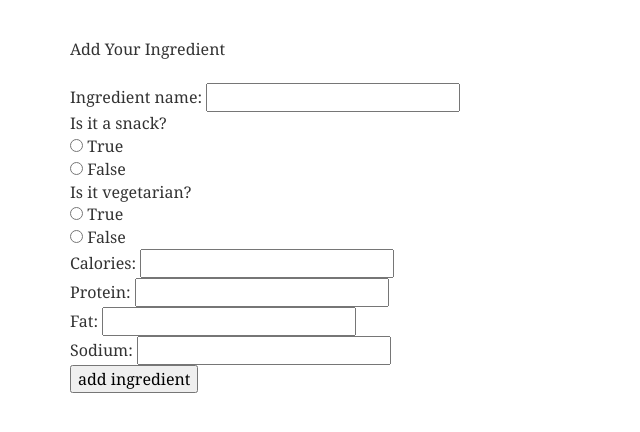
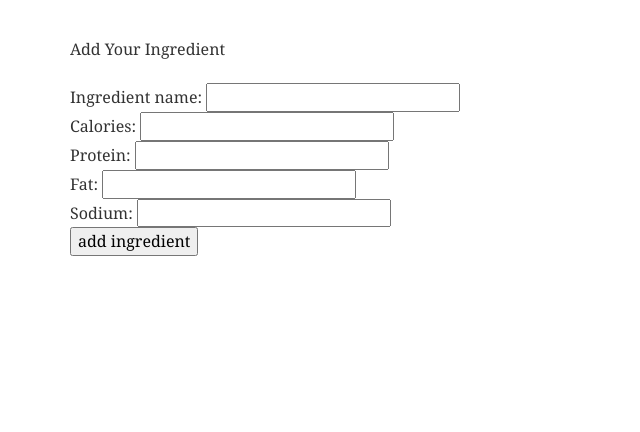
Before and after one commit to ruiqili2/MacroMaster, a Django app: page /polls/add_i/ in a window 1280 px wide. Shown: the part 57-489 px from the top of the page, without its empty margins (0-640 px from the left). Run offline with Django 3.2, Linux system fonts and the light colour scheme; some libraries are stand-ins or nearby versions.

Commit message:
delete vege&snack

```diff
--- a/polls/views.py
+++ b/polls/views.py
@@ -98,13 +98,10 @@ def pour(request):
         fat = request.POST.get('fat')
         sod = request.POST.get('sodium')
        	if kind == "add ingredient":
-       	    snack = request.POST.get('snack') == "T"
-       	    vege = request.POST.get('vege') == "T"
-       	    i = Ingredient(name = name,snack = snack,vege = vege,calories = cal,protein = pro,fat = fat,sodium = sod, creator = username)
+       	    i = Ingredient(name = name, calories = cal,protein = pro,fat = fat,sodium = sod, creator = username)
        	    i.save()
        	if kind == "add recipe":
-       	    vege = request.POST.get('vege') == "T"
-       	    r = Recipes(name = name, vege = vege, description = desc,rating = 0,calories = cal,protein = pro,fat = fat, sodium = sod, creator = username)
+       	    r = Recipes(name = name, description = desc,rating = 0,calories = cal,protein = pro,fat = fat, sodium = sod, creator = username)
        	    r.save()
        	if kind == "add meal":
        	    m = Meals(name = name, description = desc,rating = 0, calories = cal,protein = pro,fat = fat, sodium = sod, creator = username)
--- a/schema/models.py
+++ b/schema/models.py
@@ -16,8 +16,6 @@ import uuid
 class Ingredient(models.Model):
     iid = models.UUIDField(primary_key=True, default=uuid.uuid4, editable=False)
     name = models.CharField(max_length=50)
-    snack = models.BooleanField(default=False)
-    vege = models.BooleanField(default=False)
     calories = models.IntegerField()
     protein = models.IntegerField()
     fat = models.IntegerField()
@@ -27,7 +25,6 @@ class Ingredient(models.Model):
 class Recipes(models.Model):
     rid = models.UUIDField(primary_key=True, default=uuid.uuid4, editable=False)
     name = models.CharField(max_length=50)
-    vege = models.BooleanField(default=False)
     rating = models.DecimalField(decimal_places=3, max_digits=4)
     rating_num = models.IntegerField(default = 0)
     description = models.TextField()
--- a/templates/add_i.html
+++ b/templates/add_i.html
@@ -7,12 +7,6 @@
 	<form method="POST" action="../pour/">
 	{% csrf_token %}
 		Ingredient name: <input type="text" name="name"><br>
-		Is it a snack? <br>
-		<input type="radio" name="snack" value="T"> True<br>
-		<input type="radio" name="snack" value="F"> False<br>
-		Is it vegetarian?<br>
-		<input type="radio" name="vege" value="T"> True<br>
-		<input type="radio" name="vege" value="F"> False<br>
 		Calories: <input type="number" name="calorie"><br>
 		Protein: <input type="number" name="protein"><br>
 		Fat: <input type="number" name="fat"><br>
--- a/templates/add_r.html
+++ b/templates/add_r.html
@@ -11,9 +11,6 @@
 	<form  method="POST" action="../pour/">
 	{% csrf_token %}
 		Recipe name: <input type="text" name="name"><br>
-		Is it vegetarian?<br>
-		  <input type="radio" name="vege" value="T"> True<br>
-		  <input type="radio" name="vege" value="F"> False<br>
 		Any description? <input type="text" name="desc"><br>
 		Calories: <input type="number" name="calorie"><br>
 		Protein: <input type="number" name="protein"><br>
--- a/templates/change_recipe.html
+++ b/templates/change_recipe.html
@@ -13,9 +13,6 @@
 		Recipe old name: {{rname}} <br>
 		<input type="hidden" name="recipe" value={{rname}}>
 		Recipe name: <input type="text" name="name"><br>
-		Is it vegetarian?<br>
-		  <input type="radio" name="vege" value="T"> True<br>
-		  <input type="radio" name="vege" value="F"> False<br>
 		Any description? <input type="text" name="desc"><br>
 		Calories: <input type="number" name="calorie"><br>
 		Protein: <input type="number" name="protein"><br>
```
